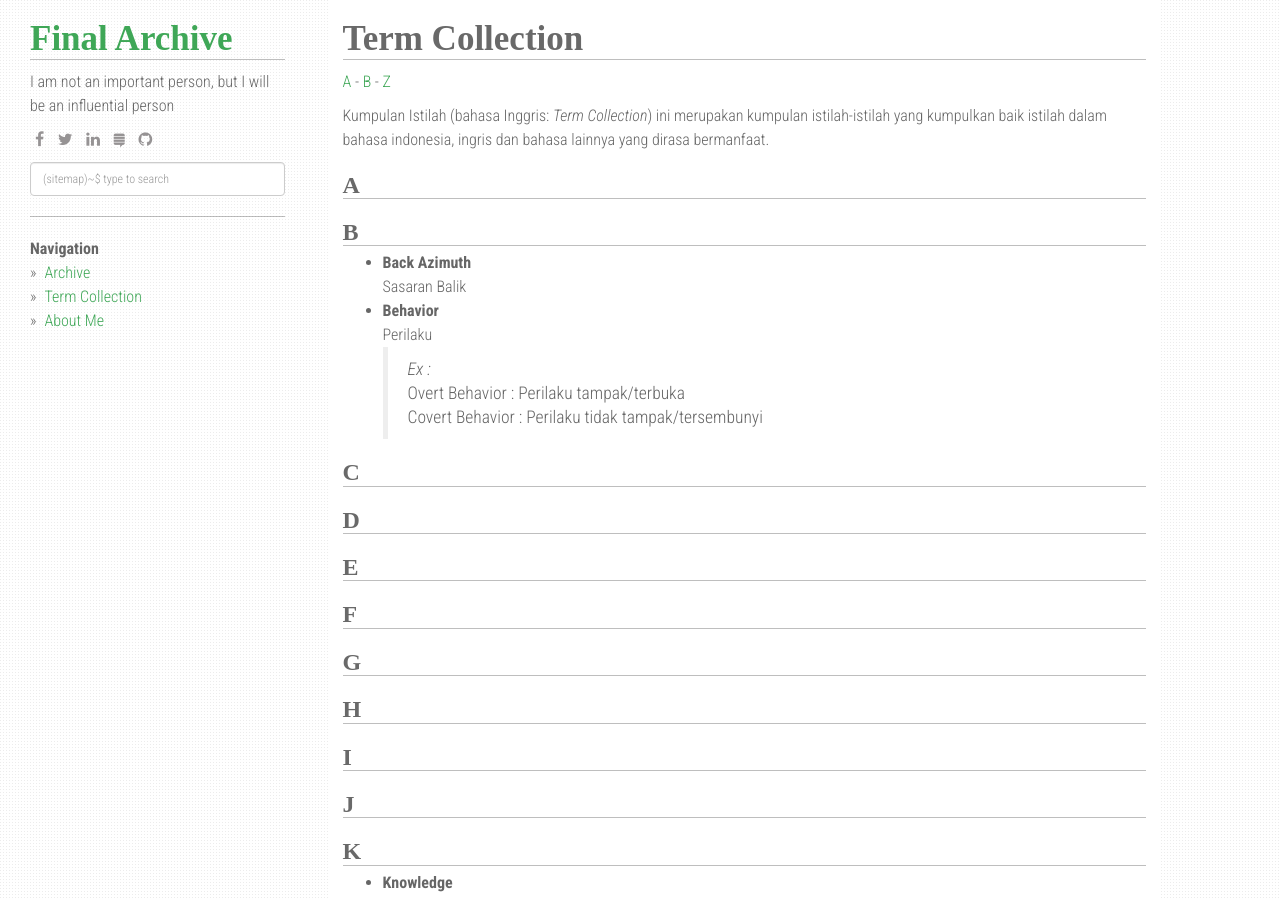
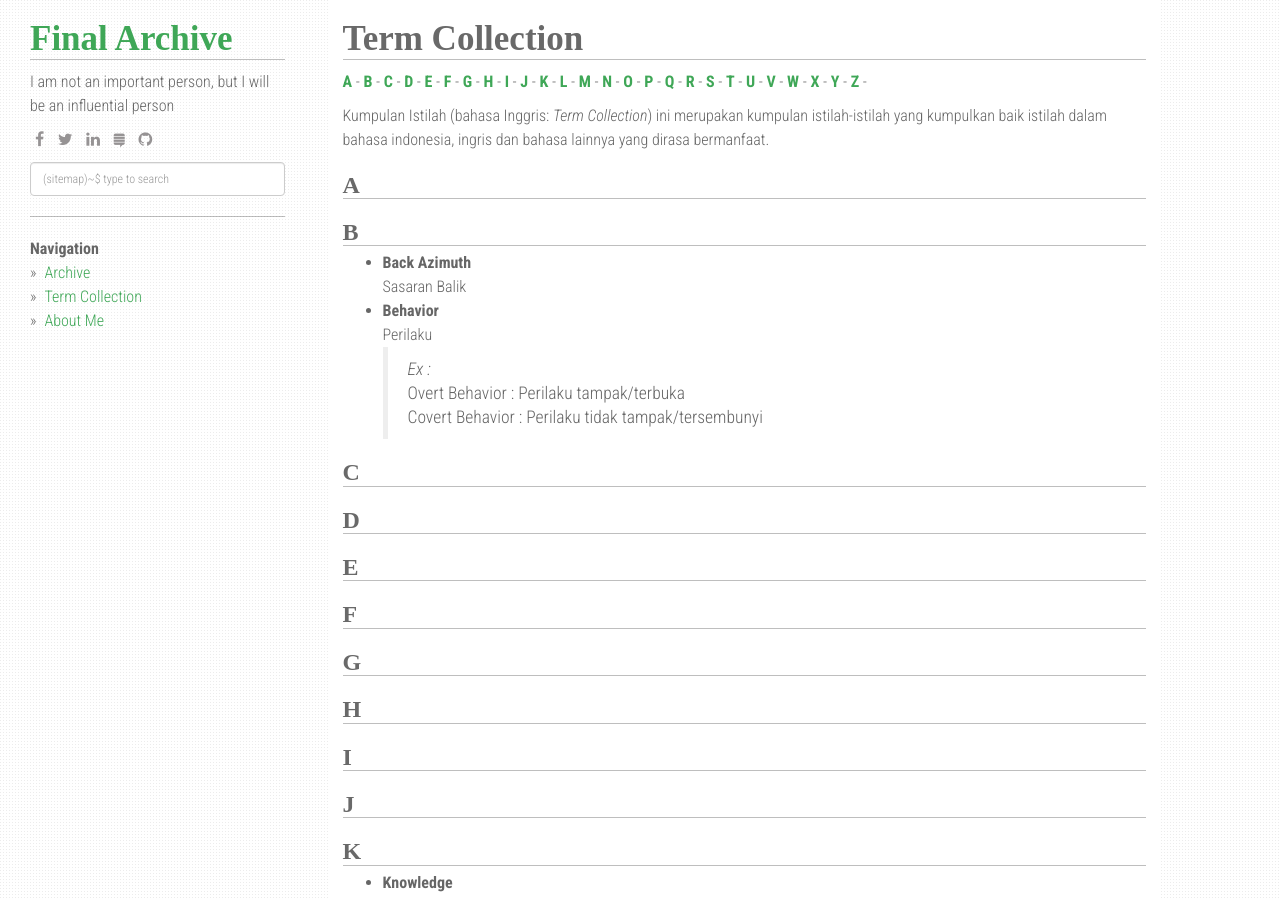
Before and after one commit to finalarchive/finalarchive.github.io, a Jekyll site: the page built from term.md, in a window 1280 px wide and 900 px high. Built offline with Jekyll 4.4.1, drawn with Linux system fonts in a browser that asks for light colours; nearby versions of some CDN libraries.

Commit message:
20201015

```diff
--- a/term.md
+++ b/term.md
@@ -5,7 +5,7 @@
 ---
 
 
-[A](#a) - [B](#b) - [Z](#z)
+[**A**](#a) - [**B**](#b) - [**C**](#c) - [**D**](#d) - [**E**](#e) - [**F**](#f) - [**G**](#g) - [**H**](#h) - [**I**](#i) - [**J**](#j) - [**K**](#k) - [**L**](#l) - [**M**](#m) - [**N**](#n) - [**O**](#p) - [**P**](#p) - [**Q**](#q) - [**R**](#r) - [**S**](#s) - [**T**](#t) - [**U**](#u) - [**V**](#v) - [**W**](#w) - [**X**](#x) - [**Y**](#y) - [**Z**](#z) -
 
 
 Kumpulan Istilah (bahasa Inggris: *Term Collection*) ini merupakan kumpulan istilah-istilah yang kumpulkan baik istilah dalam bahasa indonesia, ingris dan bahasa lainnya yang dirasa bermanfaat.
```
